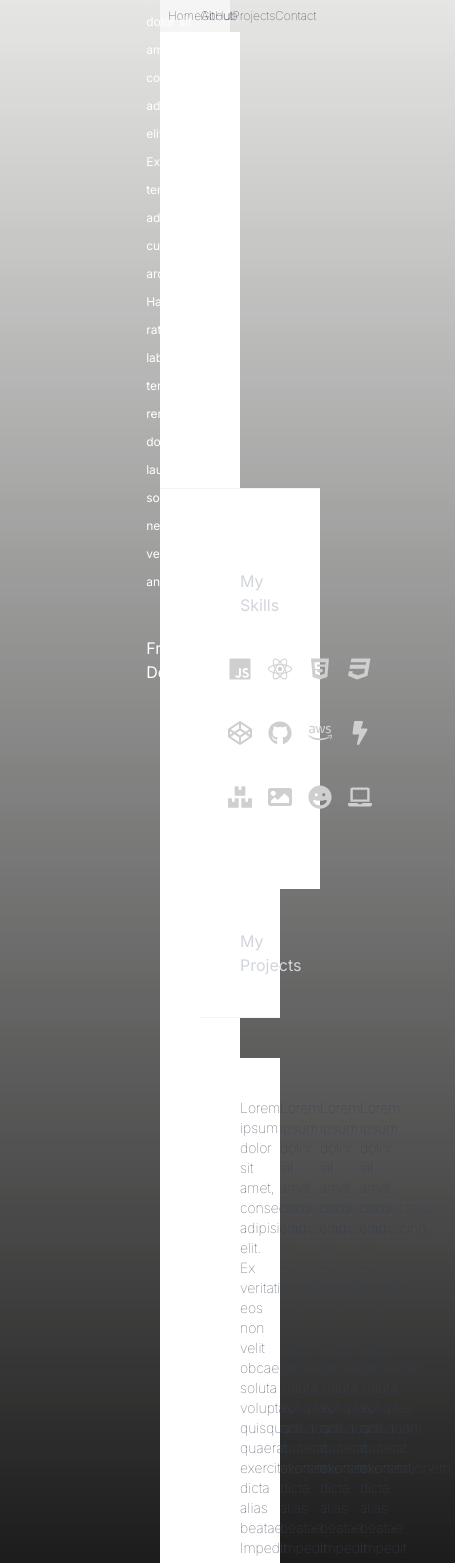
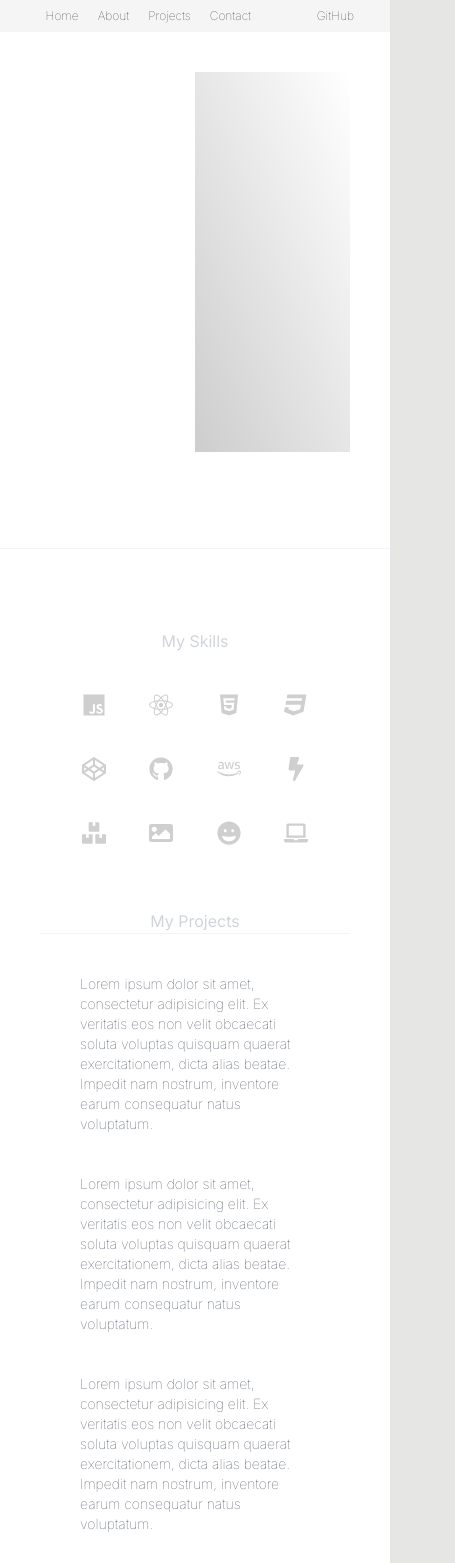
Before and after one commit to rossduris/portfolio-site, a Next.js app: page / in a window 390 px wide. Shown: the top 1563 px of the page, 455 px wide, since content can reach past the window. Built offline with nearby package versions, Linux system fonts and the light colour scheme.

Commit message:
update mobile first

```diff
--- a/src/app/components/Hero.tsx
+++ b/src/app/components/Hero.tsx
@@ -2,11 +2,11 @@ import React from "react";
 
 const Hero = () => {
   return (
-    <div className=" flex w-full bg-white p-10 pb-24">
-      <div className="flex w-full h-80 justify-center">
-        <div className=" w-[380px] h-[380px] flex items-left flex-col justify-center gap-10">
-          <h2 className="text-3xl">Ross Duris</h2>
-          <p className="text-xs leading-7 pr-10">
+    <div className=" flex w-full bg-white p-10 pb-24 flex-col">
+      <div className="flex w-full justify-center">
+        <div className=" w-[380px] py-0 flex items-left flex-col justify-center gap-10 mt-0">
+          <h2 className="sm:text-3xl text-xl pt-4">Ross Duris</h2>
+          <p className="text-xs leading-7 pr-10 hidden sm:block">
             Lorem ipsum, dolor sit amet consectetur adipisicing elit. Excepturi
             temporibus ad facilis cumque architecto. Harum ab, ratione
             laboriosam, tenetur rem, facilis dolor iste laudantium soluta nemo
--- a/src/app/layout.tsx
+++ b/src/app/layout.tsx
@@ -17,7 +17,7 @@ export default function RootLayout({
   return (
     <html lang="en">
       <body
-        className={`${inter.className} flex min-h-screen flex-col justify-center px-40 `}
+        className={`${inter.className} flex min-h-screen flex-col justify-center sm:px-40 `}
       >
         <nav className="flex justify-around bg-[#f5f5f5] p-2 text-xs text-gray-800 font-thin">
           <div className="w-[60%] flex justify-around">
--- a/src/app/page.tsx
+++ b/src/app/page.tsx
@@ -8,10 +8,10 @@ export default function Home() {
       <Hero />
       <About />
       <div className="bg-white p-10">
-        <h2 className="text-gray-300 text-center border-t border-b border-gray-100 my-10 p-10 bg-white w-full">
+        <h2 className="text-gray-300 text-center border-t border-b border-gray-100 sm:my-10 sm:p-10 bg-white w-full">
           My Projects
         </h2>
-        <div className="grid grid-cols-4 gap-10 text-sm bg-white text-gray-700 font-thin p-10">
+        <div className="grid grid-cols-1 md:grid-cols-4 gap-10 text-sm bg-white text-gray-700 font-thin p-10">
           <p>
             Lorem ipsum dolor sit amet, consectetur adipisicing elit. Ex
             veritatis eos non velit obcaecati soluta voluptas quisquam quaerat
```
